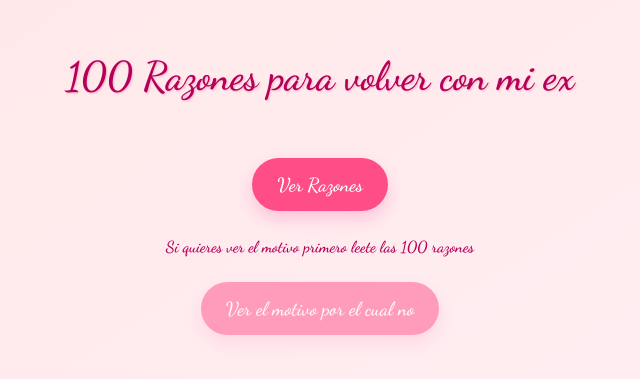
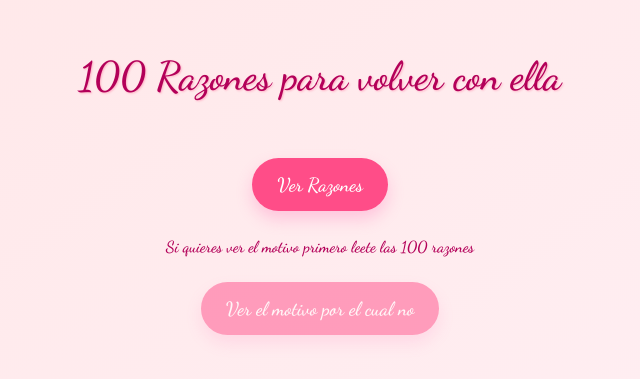
Before and after one commit to Xbbszx/web, a plain HTML site: page index.html in a window 1280 px wide. Shown: the part 239-618 px from the top of the page, without its empty margins (320-960 px from the left). Drawn offline with Linux system fonts and the light colour scheme.

Commit message:
Update index.html

```diff
--- a/index.html
+++ b/index.html
@@ -9,7 +9,7 @@
 </head>
 <body>
   <div>
-    <h1>100 Razones para volver con mi ex</h1>
+    <h1>100 Razones para volver con ella</h1>
   </div>
 
   <a id="btn-razones" class="boton" href="./razones.html">Ver Razones</a>
```
